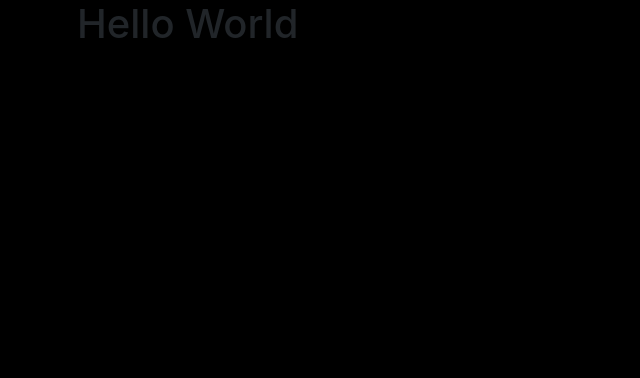
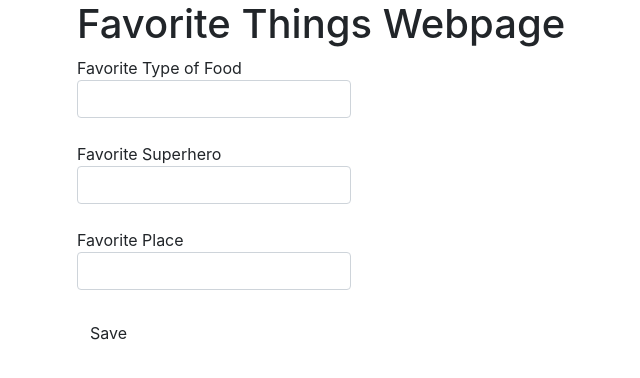
Before and after one commit to austinschrader/favorite-things-webpage, a plain HTML site: page index.html in a window 1280 px wide. Shown: the whole page, without its empty margins (8-648 px from the left). Drawn offline with Linux system fonts and the light colour scheme.

Commit message:
Initialize the favorite things website with a working form, and submit button
Co-authored-by: Kaila Sprague McRae <kaila.sprague@icloud.com>

```diff
--- a/css/styles.css
+++ b/css/styles.css
@@ -1,3 +1,3 @@
-body {
+/* body {
 	background-color: black;
-}
+} */
--- a/index.html
+++ b/index.html
@@ -1,6 +1,6 @@
 <html lang="en">
 	<head>
-		<title>Hello World</title>
+		<title>Favorite Things Webpage</title>
 		<link href="css/bootstrap.css" rel="stylesheet" type="text/css" />
 		<link href="css/styles.css" rel="stylesheet" type="text/css" />
 		<script src="js/jquery-3.5.1.js"></script>
@@ -8,7 +8,32 @@
 	</head>
 	<body>
 		<div class="container">
-			<h1>Hello World</h1>
+			<h1>Favorite Things Webpage</h1>
+
+			<!-- Form -->
+			<form id="favoriteThings">
+				<div class="form-group">
+					<label for="food">
+						Favorite Type of Food
+						<input id="food" class="form-control" type="text" />
+					</label>
+				</div>
+				<div class="form-group">
+					<label for="superhero">
+						Favorite Superhero
+						<input id="superhero" class="form-control" type="text" />
+					</label>
+				</div>
+				<div class="form-group">
+					<label for="place">
+						Favorite Place
+						<input id="place" class="form-control" type="text" />
+					</label>
+				</div>
+				<button type="submit" class="btn">Save</button>
+			</form>
+
+			<!-- Appended Items -->
 		</div>
 	</body>
 </html>
--- a/js/scripts.js
+++ b/js/scripts.js
@@ -1 +1,13 @@
-$(document).ready(function () {});
+$(document).ready(function () {
+	$('form#favoriteThings').submit(function (event) {
+		event.preventDefault();
+
+		let food = $('input#food').val();
+		let superhero = $('input#superhero').val();
+		let place = $('input#place').val();
+		let favoriteThings = [];
+
+		favoriteThings.push(food, superhero, place);
+		console.log(favoriteThings);
+	});
+});
```
